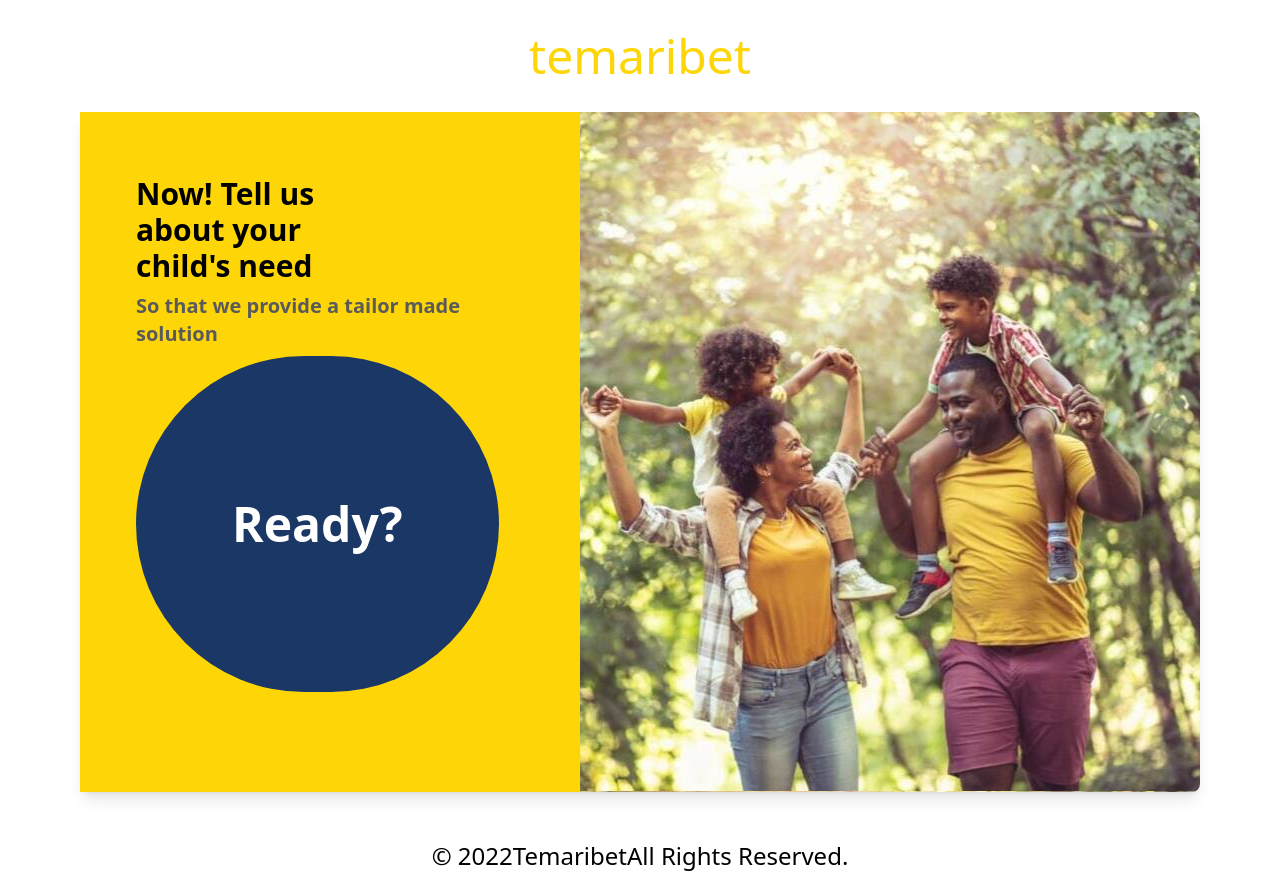
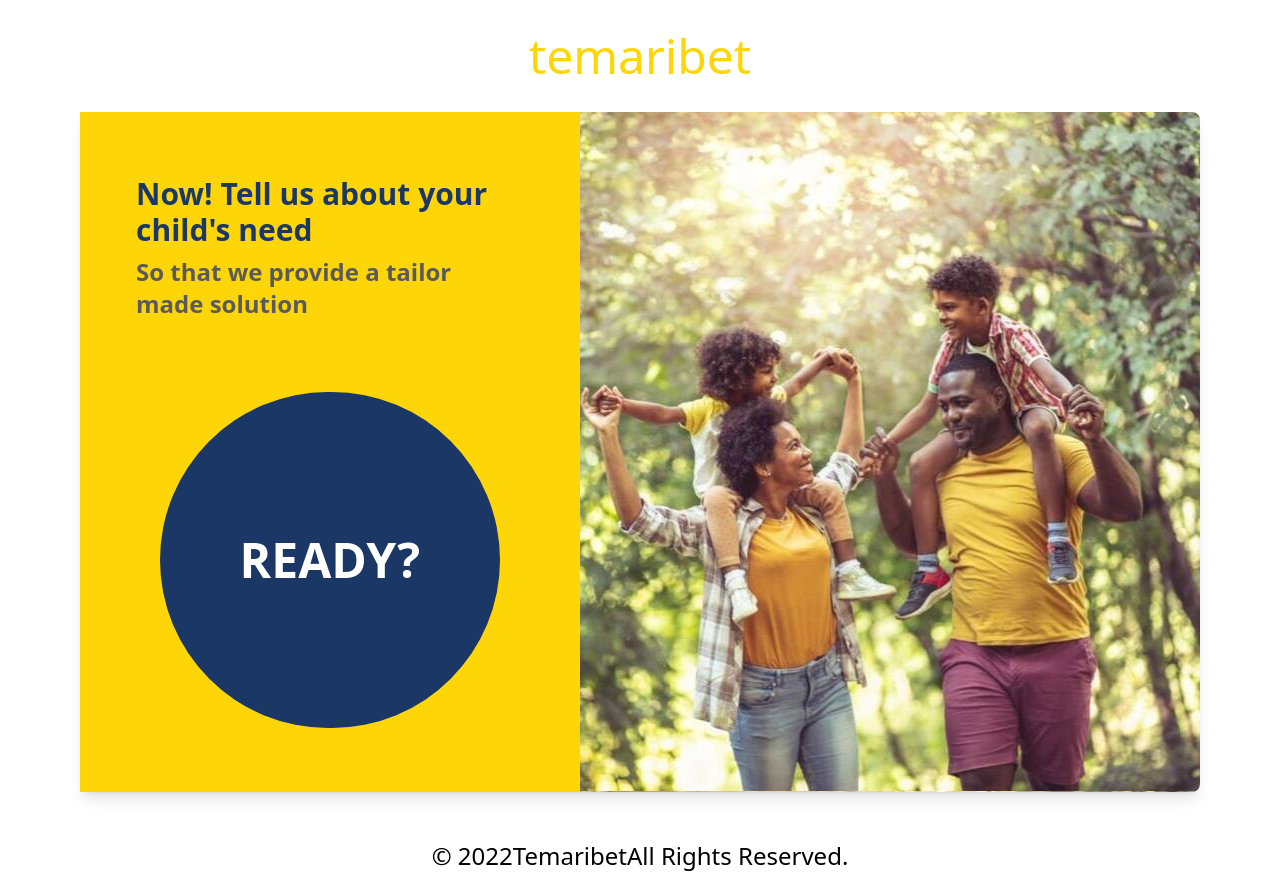
Before and after one commit to bekiTil/Temaribet-front-end-dev, a Next.js app in the folder TemariBet/nextjs-blog/: page /parentRegistration/5 in a window 1280 px wide. Built offline with nearby package versions, Linux system fonts and the light colour scheme.

Commit message:
edited parents registration page 5

```diff
--- a/TemariBet/nextjs-blog/components/Parent/Container.js
+++ b/TemariBet/nextjs-blog/components/Parent/Container.js
@@ -1,6 +1,6 @@
 
 export default function Container(props) {
-  return <div className=" px-10 sm:px-20 md:px-44 lg:px-1 xl:px-20 2xl:px-64 h-screen  ">
+  return <div className=" px-2 sm:px-20 md:px-44 lg:px-1 xl:px-20 2xl:px-64 h-screen  ">
     {props.children}
     </div>;
 
--- a/TemariBet/nextjs-blog/components/Parent/Footer.js
+++ b/TemariBet/nextjs-blog/components/Parent/Footer.js
@@ -2,7 +2,7 @@
 
 export default function Footer() {
   return (
-    <footer className='text-center text-2xl pt-12 bottom-0'>
+    <footer className='text-center text-lg md:text-2xl  pt-12 bottom-0'>
       &copy; 2022TemaribetAll Rights Reserved.
     </footer>
   )
--- a/TemariBet/nextjs-blog/components/Parent/Main.js
+++ b/TemariBet/nextjs-blog/components/Parent/Main.js
@@ -8,8 +8,6 @@ function Main(props) {
                       <div class="w-full ">
 
                           {props.children}
-
-
 
                       </div>
                   </div>
--- a/TemariBet/nextjs-blog/components/Parent/child_components/page5.js
+++ b/TemariBet/nextjs-blog/components/Parent/child_components/page5.js
@@ -2,13 +2,13 @@ const Page5 = () => {
   return (<div class="flex flex-col justify-between ">
     <div className = "bg-[#FED607]">
       <div>
-        <h1 className="text-3xl font-semibold pr-36">Now! Tell us about your child's need</h1>
-        <p className="text-[#5A5A5A] font-semibold text-xl pl-0 p-2">So that we provide a tailor made solution</p>
+        <h1 className="text-2xl  md:text-3xl text-[#1A3765] font-semibold 2xl:pr-30">Now! Tell us about your child's need</h1>
+        <p className=" text-lg md:text-2xl text-[#5A5A5A] font-semibold  pl-0 p-2">So that we provide a tailor made solution</p>
       </div>
 
-      <div className="">
-        <button className="bg-[#1A3765] hover:bg-blue-700 text-white text-5xl font-bold px-24 py-36  rounded-full ">
-          Ready?
+      <div className="flex justify-center pt-16">
+        <button className="bg-[#1A3765] hover:bg-blue-700 text-white text-5xl font-semibold px-20 py-36 rounded-full ">
+          READY?
         </button>
       </div>
     </div>
```
